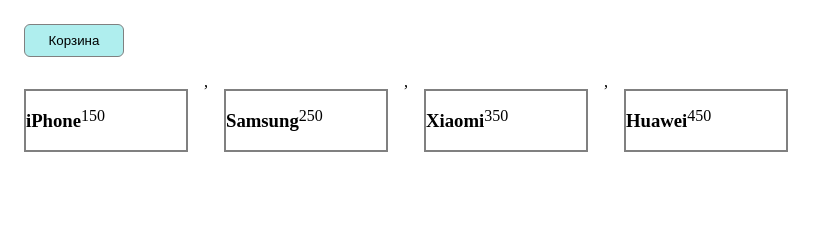
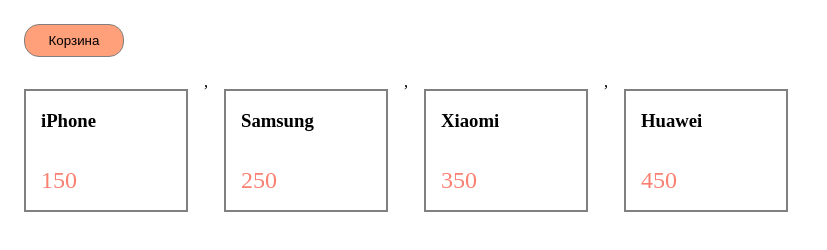
Before and after one commit to iasasl/js2, a plain HTML site: page index.html in a window 1280 px wide. Shown: the whole page, without its empty margins (0-827 px from the left). Drawn offline with Linux system fonts and the light colour scheme.

Commit message:
Стилизация

```diff
--- a/css/style.css
+++ b/css/style.css
@@ -2,19 +2,24 @@
     min-width: 100px;
     margin: 16px;
     padding: 8px;
-    background-color: #afeeee;
+    background-color: #FFA07A;
     border: 1px solid grey;
-    border-radius: 6px;
+    border-radius: 15px;
     cursor: pointer;
+    transition: .3s;
 }
 
 .cart-button:hover {
-    background-color: #bfffff;
+    background-color: #ffba8b;
     border: 1px solid lightgray;
 }
 
 .cart-button:active {
-    background-color: #9edddd;
+    background-color: #ee0960;
+}
+
+.cart-button:focus {
+    outline: none;
 }
 
 .goods-list {
@@ -25,7 +30,7 @@
 
 .goods-list div {
     display: flex;
-    flex-direction: row;
+    flex-direction: column;
     margin: 16px;
     min-width: 160px;
     align-content: center;
@@ -33,9 +38,12 @@
 }
 
 .goods-list p {
-
+    margin-left: 15px;
+    color: #fa8072;
+    font-size: 24px;
+    line-height: 12px;
 }
 
 .goods-list h3 {
-
+    margin-left: 15px;
 }
```
